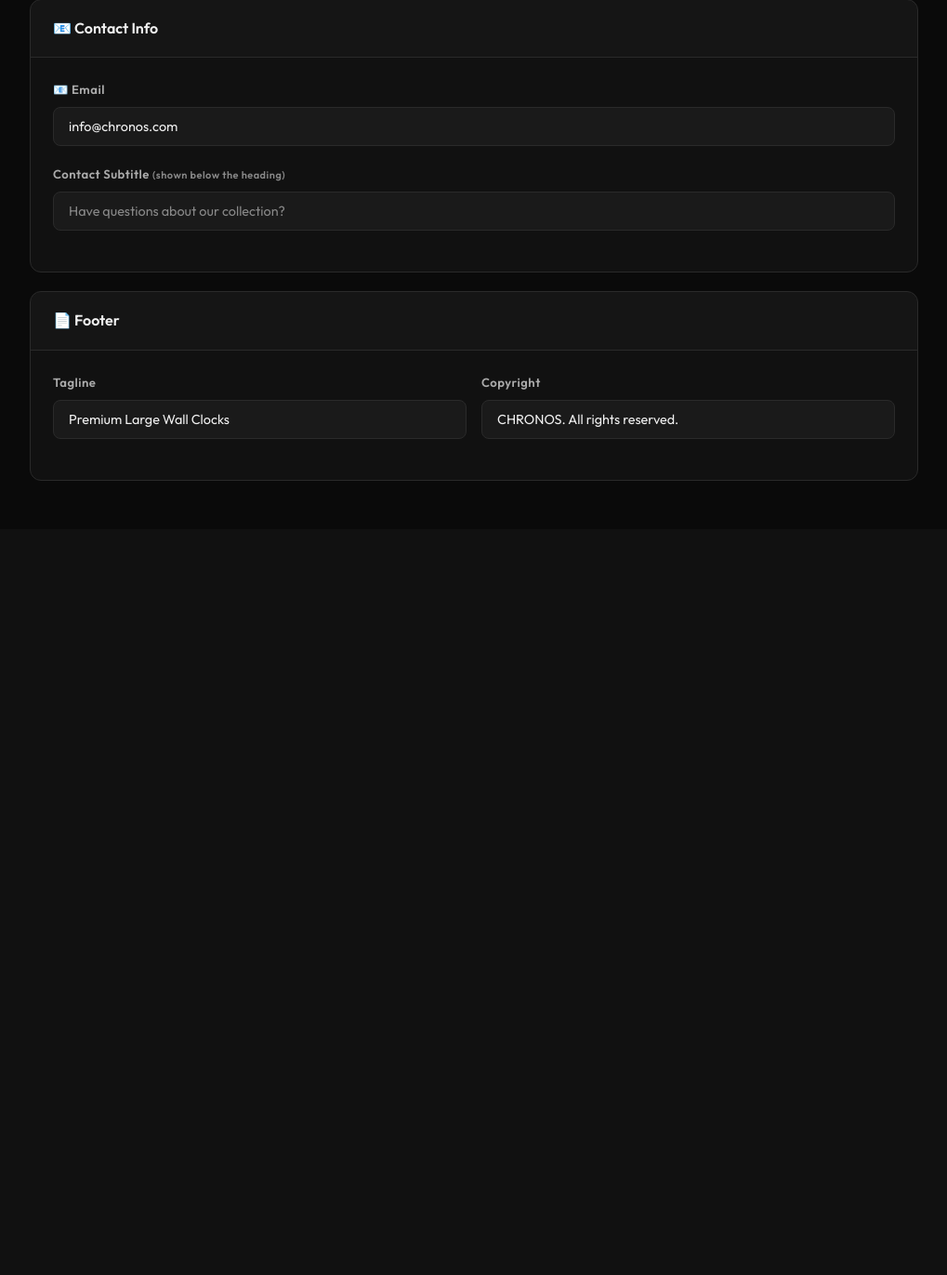
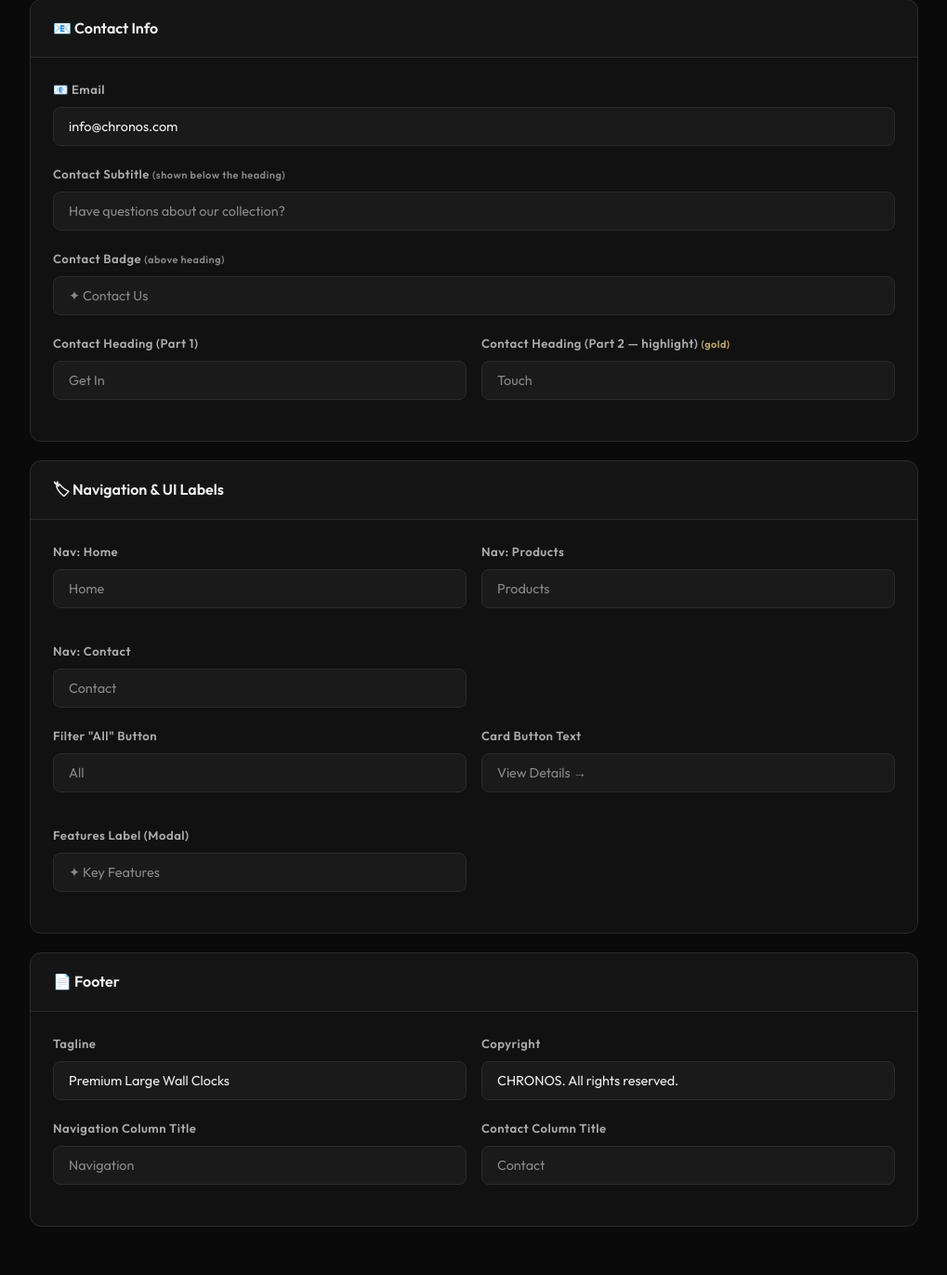
Before and after one commit to sptcmz08/cock, a PHP site: page /admin/settings.php in a window 1280 px wide. Shown: the part 2578-3949 px from the top of the page at 93% size, without its empty margins (260-1279 px from the left). Before the commit the page ends 3095 px from the top, so only its background shows below. Run offline with PHP 8.4, Linux system fonts and the light colour scheme; a user stored in the database is signed in; data comes from the database, SQL or seed files in the repository.

Commit message:
feat: center subtitle text, make all UI text editable from admin (nav, filters, headings, footer titles)

```diff
--- a/admin/api/settings.php
+++ b/admin/api/settings.php
@@ -71,8 +71,10 @@ try {
         'section_badge', 'section_title_1', 'section_title_2', 'section_subtitle',
         'stat_1_value', 'stat_1_label', 'stat_2_value', 'stat_2_label',
         'stat_3_value', 'stat_3_label', 'stat_4_value', 'stat_4_label',
-        'contact_email', 'contact_subtitle',
-        'footer_tagline', 'footer_copyright'
+        'contact_email', 'contact_subtitle', 'contact_badge', 'contact_heading_1', 'contact_heading_2',
+        'nav_home', 'nav_products', 'nav_contact', 'filter_all',
+        'card_btn_text', 'modal_features_title',
+        'footer_tagline', 'footer_copyright', 'footer_nav_title', 'footer_contact_title'
     ];
 
     foreach ($allowedKeys as $key) {
--- a/admin/settings.php
+++ b/admin/settings.php
@@ -204,6 +204,57 @@ function val($settings, $key) {
                         <label>Contact Subtitle <small style="color:var(--gray);">(shown below the heading)</small></label>
                         <input type="text" name="contact_subtitle" class="form-control" value="<?= val($settings, 'contact_subtitle') ?>" placeholder="Have questions about our collection?">
                     </div>
+                    <div class="form-group">
+                        <label>Contact Badge <small style="color:var(--gray);">(above heading)</small></label>
+                        <input type="text" name="contact_badge" class="form-control" value="<?= val($settings, 'contact_badge') ?>" placeholder="✦ Contact Us">
+                    </div>
+                    <div class="form-row">
+                        <div class="form-group">
+                            <label>Contact Heading (Part 1)</label>
+                            <input type="text" name="contact_heading_1" class="form-control" value="<?= val($settings, 'contact_heading_1') ?>" placeholder="Get In">
+                        </div>
+                        <div class="form-group">
+                            <label>Contact Heading (Part 2 — highlight) <small style="color:var(--gold);">(gold)</small></label>
+                            <input type="text" name="contact_heading_2" class="form-control" value="<?= val($settings, 'contact_heading_2') ?>" placeholder="Touch">
+                        </div>
+                    </div>
+                </div>
+            </div>
+
+            <!-- Navigation & UI Labels -->
+            <div class="settings-section">
+                <div class="settings-section-header">
+                    <h3>🏷 Navigation & UI Labels</h3>
+                </div>
+                <div class="settings-section-body">
+                    <div class="form-row">
+                        <div class="form-group">
+                            <label>Nav: Home</label>
+                            <input type="text" name="nav_home" class="form-control" value="<?= val($settings, 'nav_home') ?>" placeholder="Home">
+                        </div>
+                        <div class="form-group">
+                            <label>Nav: Products</label>
+                            <input type="text" name="nav_products" class="form-control" value="<?= val($settings, 'nav_products') ?>" placeholder="Products">
+                        </div>
+                        <div class="form-group">
+                            <label>Nav: Contact</label>
+                            <input type="text" name="nav_contact" class="form-control" value="<?= val($settings, 'nav_contact') ?>" placeholder="Contact">
+                        </div>
+                    </div>
+                    <div class="form-row">
+                        <div class="form-group">
+                            <label>Filter "All" Button</label>
+                            <input type="text" name="filter_all" class="form-control" value="<?= val($settings, 'filter_all') ?>" placeholder="All">
+                        </div>
+                        <div class="form-group">
+                            <label>Card Button Text</label>
+                            <input type="text" name="card_btn_text" class="form-control" value="<?= val($settings, 'card_btn_text') ?>" placeholder="View Details →">
+                        </div>
+                        <div class="form-group">
+                            <label>Features Label (Modal)</label>
+                            <input type="text" name="modal_features_title" class="form-control" value="<?= val($settings, 'modal_features_title') ?>" placeholder="✦ Key Features">
+                        </div>
+                    </div>
                 </div>
             </div>
 
@@ -221,6 +272,16 @@ function val($settings, $key) {
                         <div class="form-group">
                             <label>Copyright</label>
                             <input type="text" name="footer_copyright" class="form-control" value="<?= val($settings, 'footer_copyright') ?>">
+                        </div>
+                    </div>
+                    <div class="form-row">
+                        <div class="form-group">
+                            <label>Navigation Column Title</label>
+                            <input type="text" name="footer_nav_title" class="form-control" value="<?= val($settings, 'footer_nav_title') ?>" placeholder="Navigation">
+                        </div>
+                        <div class="form-group">
+                            <label>Contact Column Title</label>
+                            <input type="text" name="footer_contact_title" class="form-control" value="<?= val($settings, 'footer_contact_title') ?>" placeholder="Contact">
                         </div>
                     </div>
                 </div>
--- a/css/style.css
+++ b/css/style.css
@@ -107,6 +107,7 @@ button { cursor: pointer; border: none; outline: none; font-family: var(--font-b
     font-size: 1.05rem;
     color: var(--gray);
     max-width: 600px;
+    margin: 0 auto;
     line-height: 1.8;
 }
 
```
Also changed, not shown: index.php (+13 -13 lines).
